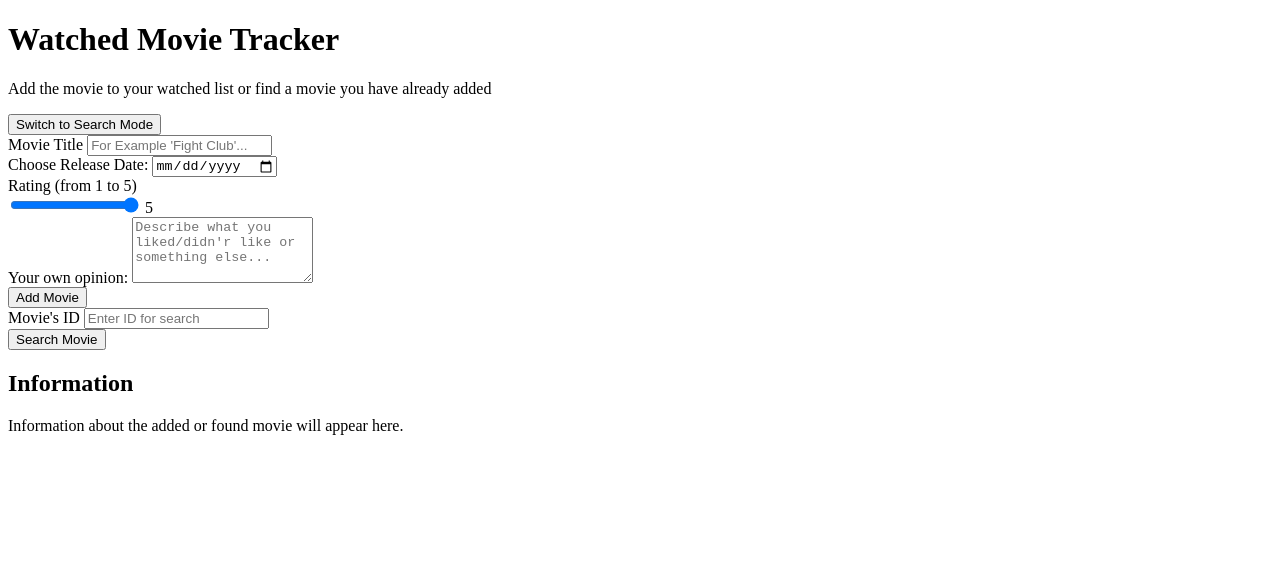
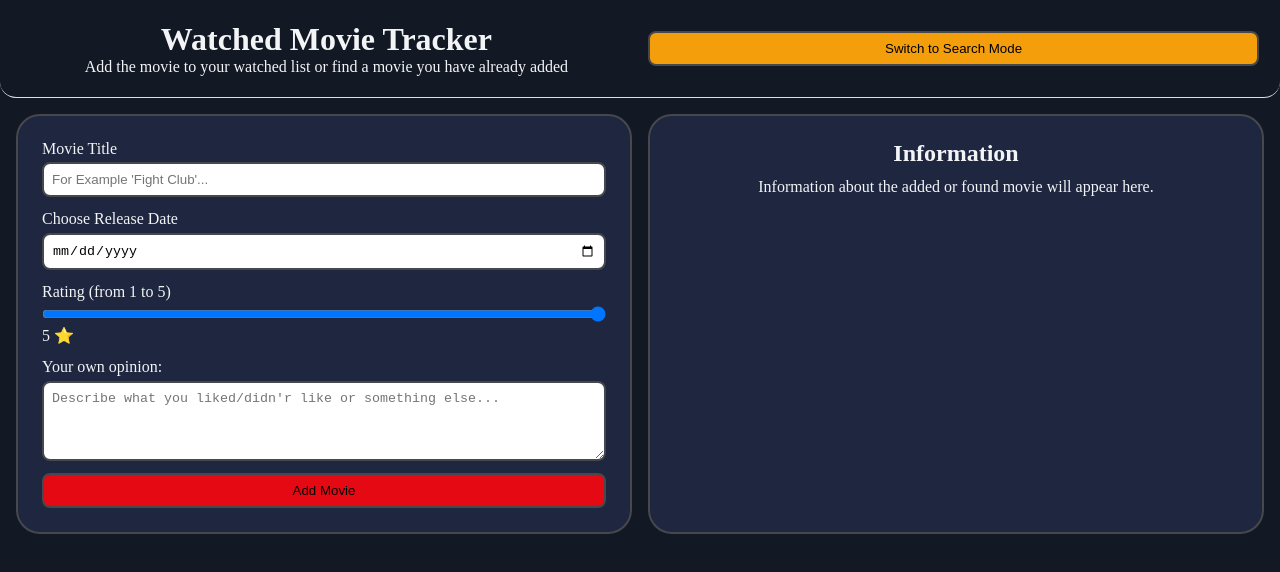
Before and after one commit to H4pKrpDv/watched-movie-tracker, a plain HTML site: page index.html in a window 1280 px wide. Drawn offline with Linux system fonts and the light colour scheme.

Commit message:
style: add base CSS styles for app layout

```diff
--- a/index.html
+++ b/index.html
@@ -3,6 +3,7 @@
 <head>
     <meta charset="UTF-8">
     <meta name="viewport" content="width=device-width, initial-scale=1.0">
+    <link rel="stylesheet" href="styles.css">
     <title>Watched Movie Tracker</title>
 </head>
 <body>
@@ -18,29 +19,29 @@
             </button>
         </header>
         <main class="app-main">
-            <section class="panel panel-left">
+            <section class="panel panel--left">
                 <!-- Форма добавления фильма в список просмотренных -->
-                <form id="add-movie-form" class="for">
+                <form id="add-movie-form" class="form">
                     <div class="form__group">
                         <label for="add-title">Movie Title</label>
-                        <input type="text" id="add-title" name="title" required placeholder="For Example 'Fight Club'...">
+                        <input type="text" id="add-title" class="form__input form__input--text" name="title" required placeholder="For Example 'Fight Club'...">
                     </div>
                     <div class="form__group">
-                        <label for="add-date">Choose Release Date:</label>
-                        <input type="date" id="add-date" name="releaseDate" required >
+                        <label for="add-date">Choose Release Date</label>
+                        <input type="date" id="add-date" class="form__input form__input--date" name="releaseDate" required >
                     </div>
 
                     <div class="form__group">
                         <label for="add-rating">Rating (from 1 to 5)</label>
                         <div class="range-wrapper">
-                            <input type="range" id="add-rating" name="rating" min="1" max="5" value="5" step="1" required>
-                            <output id="rating-value" for="add-rating">5</output>
+                            <input type="range" id="add-rating" class="form__input form__input--range" name="rating" min="1" max="5" value="5" step="1" required>
+                            <output id="rating-value" for="add-rating">5 ⭐</output>
                         </div>
                     </div>
 
                     <div class="form__group">
                         <label for="add-review">Your own opinion:</label>
-                        <textarea id="add-review" name="review" rows="4" placeholder="Describe what you liked/didn'r like or something else..."></textarea>
+                        <textarea id="add-review" class="form__input form__input--textarea" name="review" rows="4" placeholder="Describe what you liked/didn'r like or something else..."></textarea>
                     </div>
 
                     <button type="submit" class="btn btn--primary">
@@ -51,7 +52,7 @@
                 <form id="search-movie-form" class="form hidden">
                     <div class="form__group">
                         <label for="search-id">Movie's ID</label>
-                        <input type="text" id="search-id" name="id" requiredd placeholder="Enter ID for search">
+                        <input type="text" id="search-id" class="form__input form__input--text" name="id" requiredd placeholder="Enter ID for search">
                     </div>
 
                     <button type="submit" class="btn btn--primary">
@@ -59,7 +60,7 @@
                     </button>
                 </form>
             </section>
-            <section class="panel panel-right">
+            <section class="panel panel--right">
                 <h2>Information</h2>
                 <div id="result-container" class="result">
                     <p class="result__placeholder">Information about the added or found movie will appear here.</p>
--- /dev/null
+++ b/styles.css
@@ -0,0 +1,141 @@
+* {
+    margin: 0;
+    padding: 0;
+    box-sizing: border-box;
+}
+
+:root {
+    --color-bg-main: #121824;
+    --color-bg-panel: #1E2640;
+    --color-primary: #E50914;
+    --color-secondary: #F59E0B;
+    --color-text-main: #F3F4F6;
+    --color-text-muted: #9CA3AF;
+    --color-border: #2E3A59;
+    --border: 2px solid #47484b;
+    --border-hover: 2px solid #a5a7ac;
+}
+
+/* мобильная верстка */
+.app {
+    display: flex;
+    flex-direction: column;
+    min-height: 100vh;
+    background-color: var(--color-bg-main);
+    color: var(--color-text-main);
+}
+
+.app-header {
+    padding: 1.3rem;
+    display: flex;
+    flex-direction: column;
+    justify-content: center;
+    gap: 1rem;
+    border-bottom: 1px solid #e0e0e0;
+    border-radius: 1rem;
+}
+
+.app-header__titles {
+    text-align: center;
+}
+
+.app-main {
+    display: flex;
+    flex-direction: column;
+    padding: 1rem;
+    gap: 1rem;
+}
+
+.panel {
+    padding: 1.5rem;
+    flex: 1;
+    background-color: var(--color-bg-panel);
+    border: var(--border);
+    border-radius: 1.5rem;
+}
+
+.panel--right {
+    display: flex;
+    flex-direction: column;
+    justify-content:flex-start;
+    align-items: center;
+    gap: 0.7rem;
+}
+
+.form {
+    display: flex;
+    flex-direction: column;
+    gap: 0.8rem;
+}
+
+.form__group {
+    display: flex;
+    flex-direction: column;
+    justify-content: flex-start;
+    gap: 0.3rem;
+}
+
+.form__input {
+    width: 100%;
+    max-width: 100%;
+}
+
+.form__input--text,
+.form__input--date,
+.form__input--textarea {
+    min-width: 100%;
+    border: var(--border);
+    border-radius: 0.5rem;
+    padding: 0.5rem;
+}
+
+.form__input--textarea {
+    resize: vertical;
+    min-height: 3rem;
+    max-height: 8rem;
+}
+
+.btn {
+    padding: 0.5rem;
+    border: var(--border);
+    border-radius: 0.5rem;
+    cursor: pointer;
+    transition: all 0.2s ease-in-out;
+}
+
+.btn--primary {
+    background-color: var(--color-primary);
+}
+
+.btn--secondary {
+    background-color: var(--color-secondary);
+}
+
+.btn:hover {
+    transform: translateY(-2px);
+    border: var(--border-hover);
+}
+
+/* Прячем неактивные элементы */
+.hidden {
+    display: none;
+}
+
+/* десктопная верстка */
+@media (min-width: 768px) {
+    .app-header {
+        display: grid;
+        grid-template-columns: 1fr 1fr;
+        align-items: center;
+    }
+
+    .app-main {
+        display: grid;
+        grid-template-columns: 1fr 1fr;
+    }
+
+    .panel {
+        overflow-y: auto;
+        /* независимый скролл для каждой панельки */
+    }
+}
```
